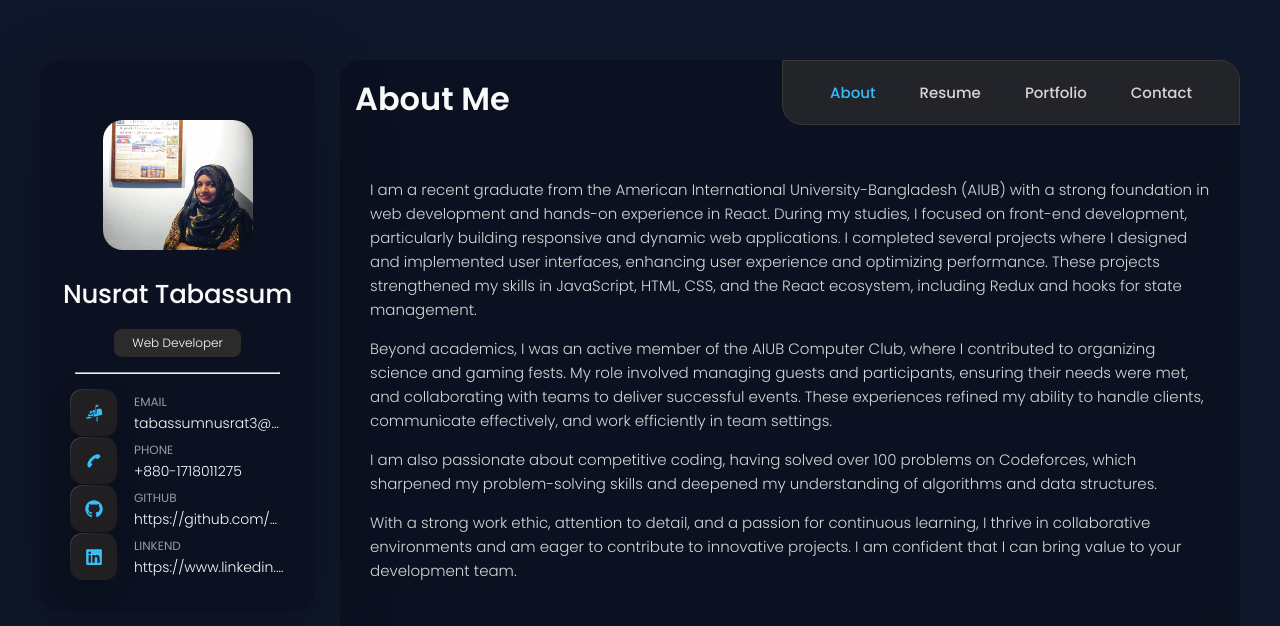
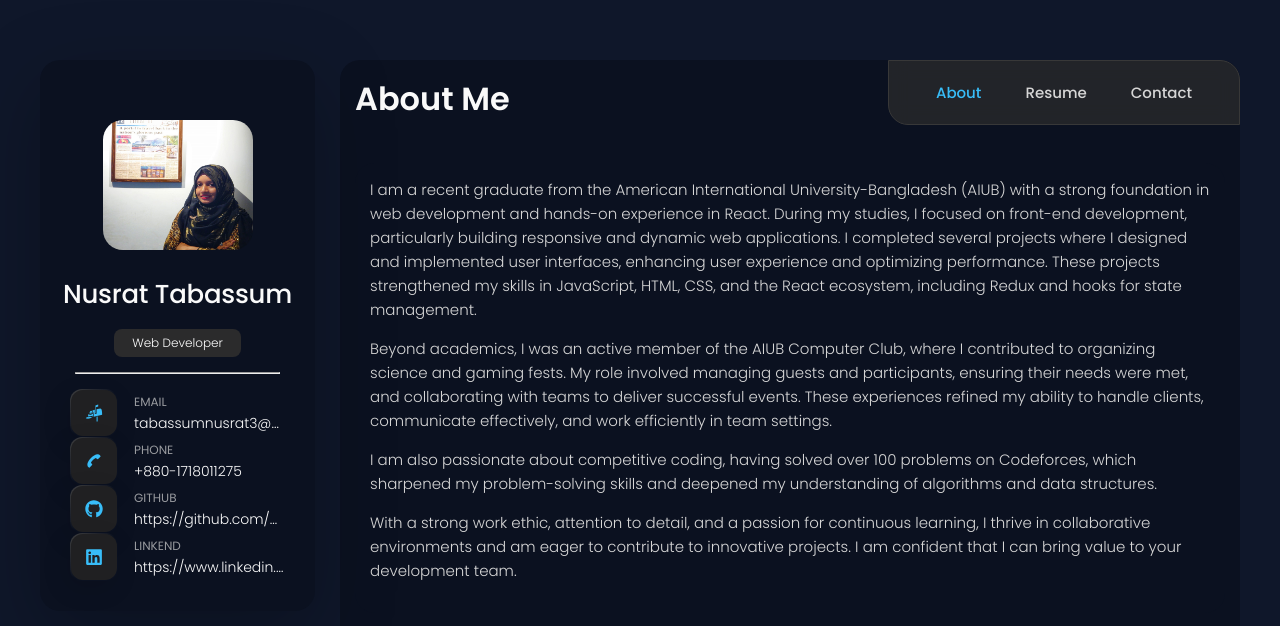
Before and after one commit to NusratTabassum3/Personal-Portfolio, a React (Vite) app: page / in a window 1280 px wide. Shown: the top 626 px of the page. Built offline with nearby package versions, Linux system fonts and the light colour scheme.

Commit message:
Navbar issues solved

```diff
--- a/src/component/Nabvar.jsx
+++ b/src/component/Nabvar.jsx
@@ -14,11 +14,11 @@
             Resume
           </NavLink>
         </li>
-        <li className="navbar-item">
+        {/* <li className="navbar-item">
           <NavLink to="/portfolio" className="navbar-link">
             Portfolio
           </NavLink>
-        </li>
+        </li> */}
         {/* <li className="navbar-item">
                     <NavLink to="/blogs" className="navbar-link" >Blog</NavLink>
                 </li> */}
```
